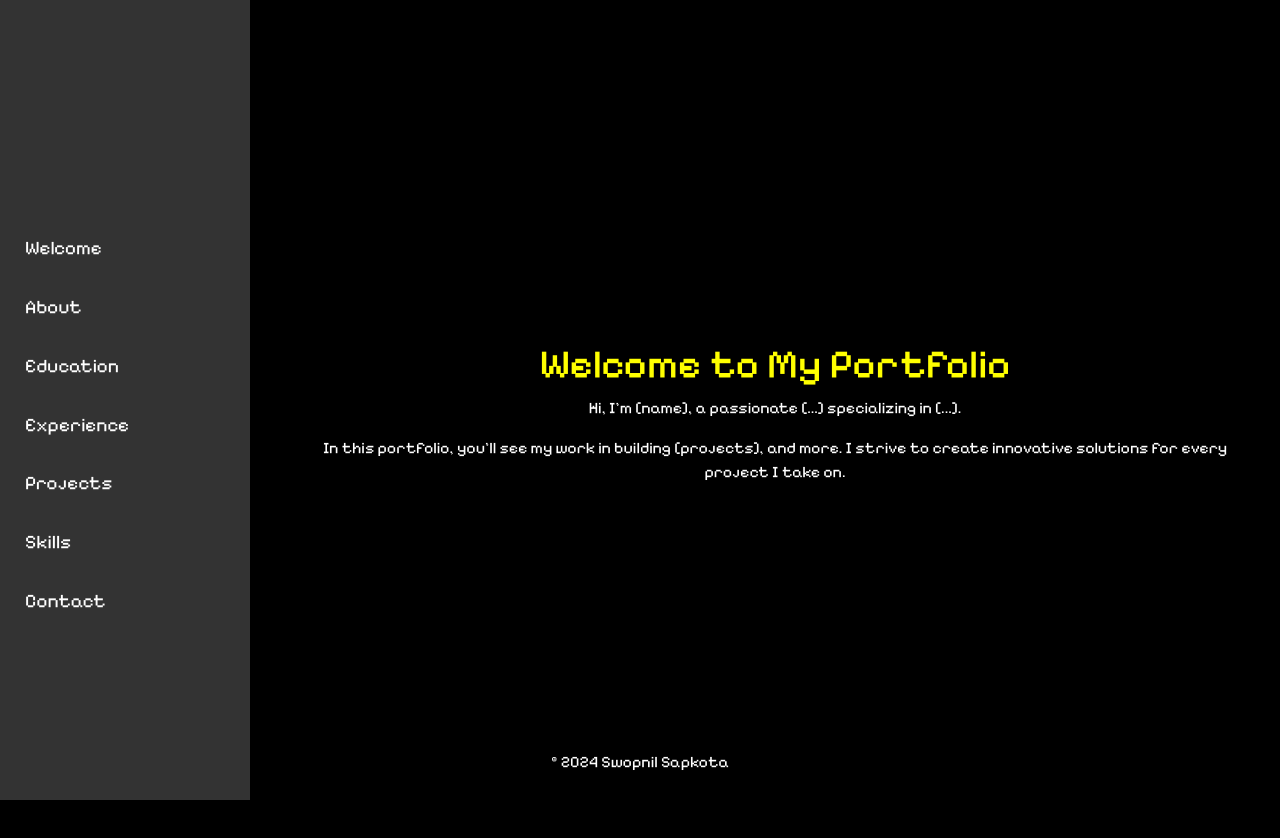
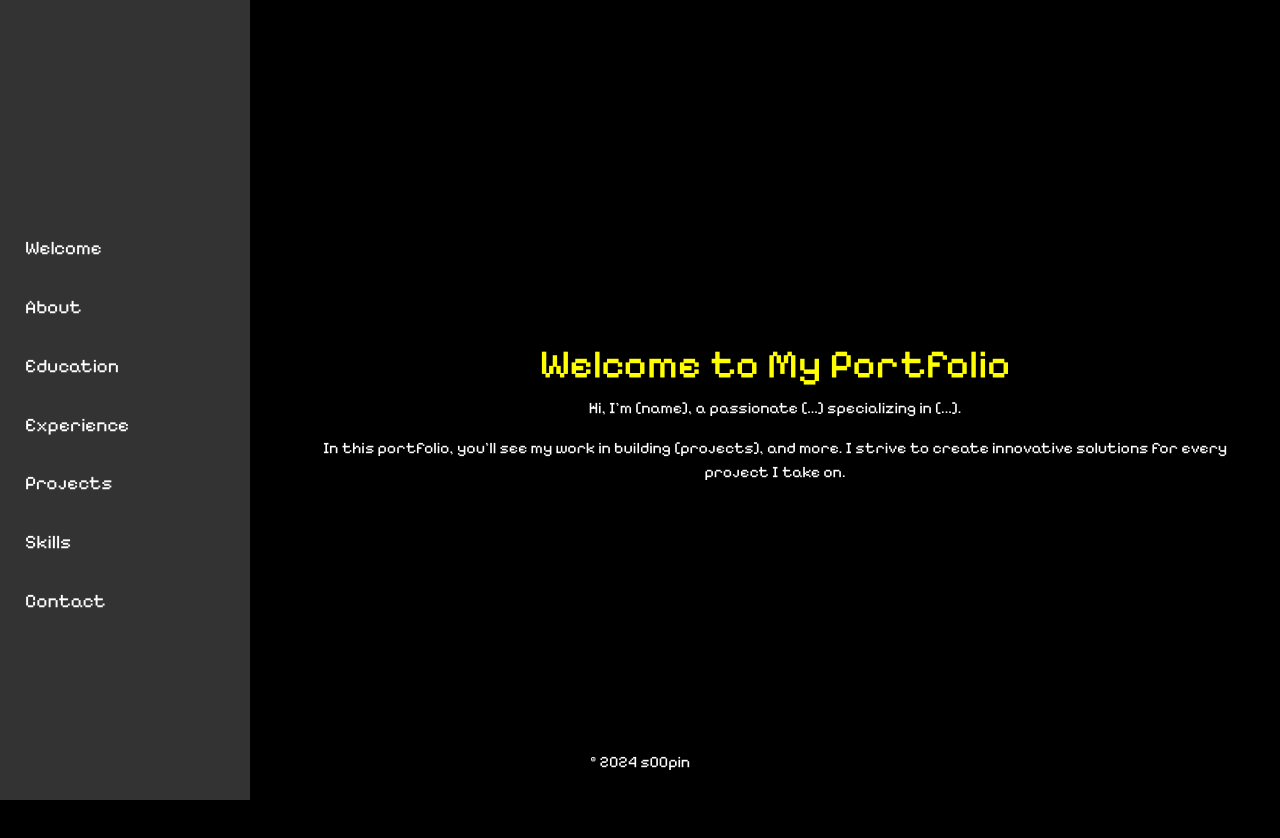
Before and after one commit to s00pin/s00pin, a plain HTML site: page portfolio.html in a window 1280 px wide. Shown: the top 838 px of the page. Drawn offline with nearby package versions, Linux system fonts and the light colour scheme.

Commit message:
Update portfolio.html

```diff
--- a/portfolio.html
+++ b/portfolio.html
@@ -93,7 +93,7 @@
     </div>
     <!-- Footer -->
     <footer>
-        <p>&copy; 2024 Swopnil Sapkota</p>
+        <p>&copy; 2024 s00pin</p>
     </footer>
     <!-- Scripts -->
     <script src="https://code.jquery.com/jquery-3.5.1.min.js"></script>
```
